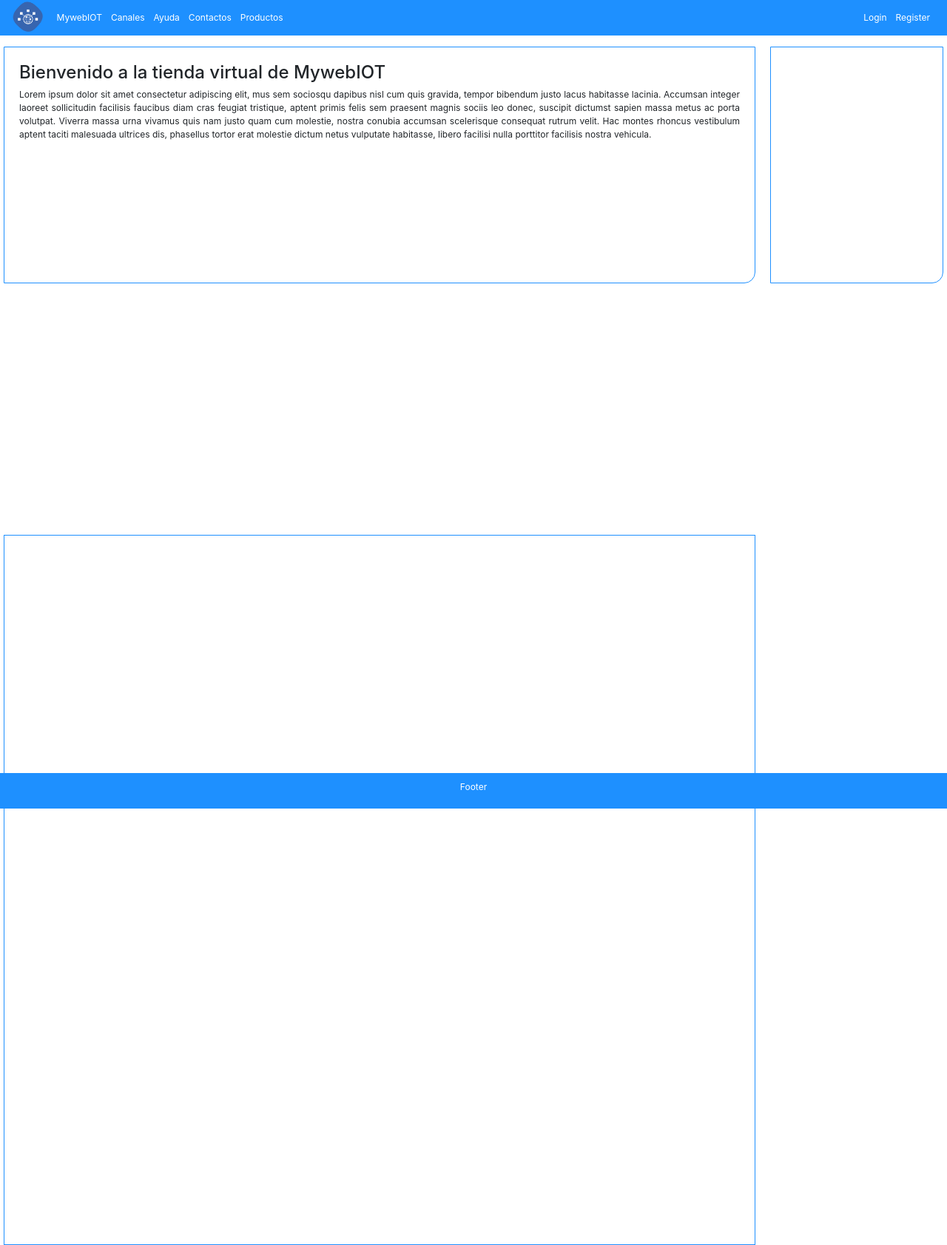
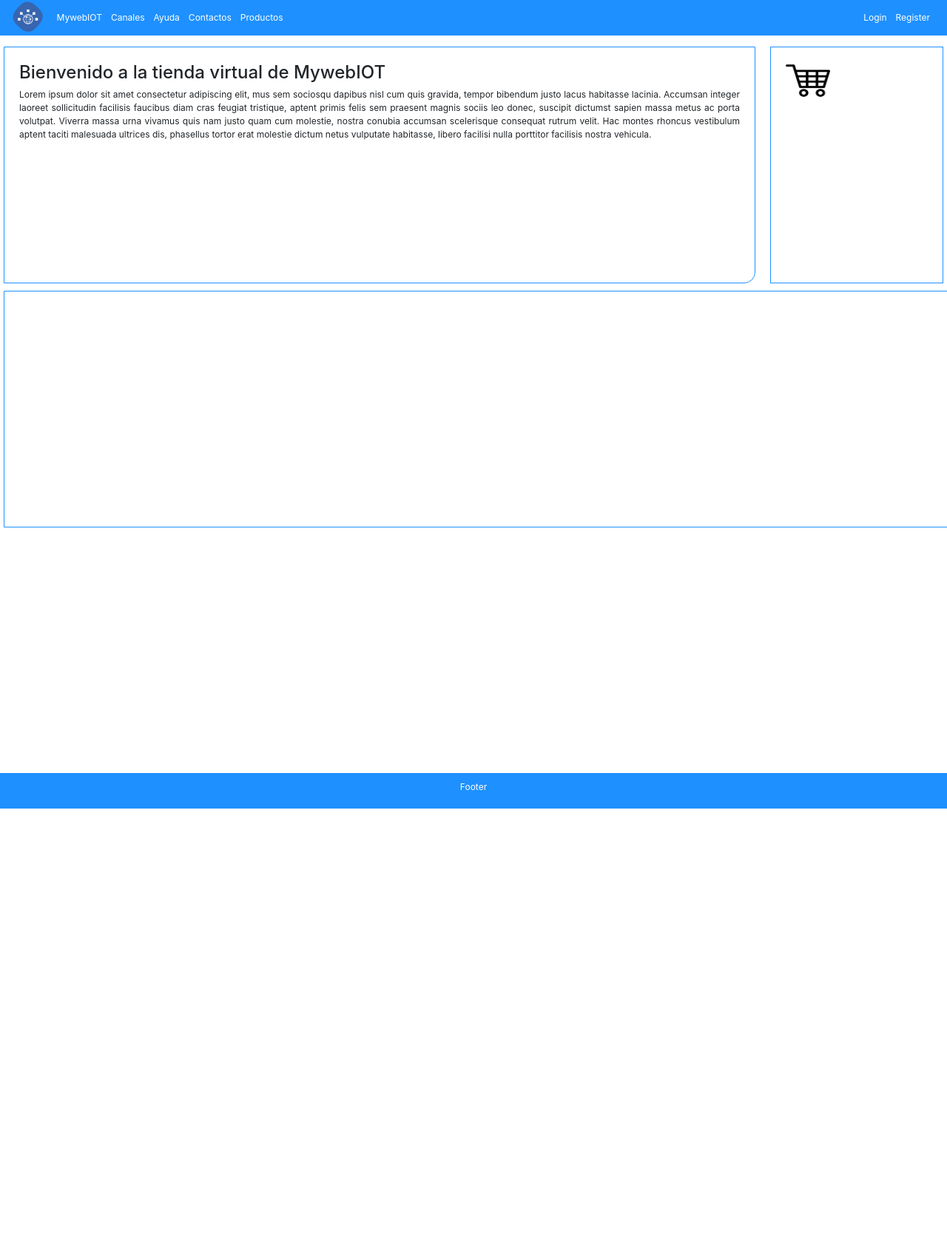
Before and after one commit to ErikMartrus/Webus, a PHP site: page /carrito.php in a window 1280 px wide; the page is wider, and only the part inside the window is pictured. Shown: that part at 74% size. After the commit the page ends 1093 px from the top of that part, so only its background shows below. Run offline with PHP 8.4, Linux system fonts and the light colour scheme.

Commit message:
cambios con respecto la imagen

```diff
--- a/public/carrito.php
+++ b/public/carrito.php
@@ -171,9 +171,8 @@ if (!$conn) {
       malesuada ultrices dis, phasellus tortor erat molestie dictum netus vulputate habitasse, libero facilisi nulla
       porttitor facilisis nostra vehicula. </p>
   </article>
-</section>
 
-  <article class="articulo">
+  <article class="articuloCompra">
         <header>
           <div>
           <header>
@@ -181,9 +180,11 @@ if (!$conn) {
             </header>
         </header>
   </article>
-    <aside id="lateral">
+  </section>
+
+    <aside id="lateralCompra">
       <div>
-      <p class="infoLateralPost1"></p>
+      <img class="carro" src="assets/img/carrito.png" alt="Carrito de compra" width="60" height="50">
       </div>
     </aside>
 </div>
--- a/public/css/misEstilos.css
+++ b/public/css/misEstilos.css
@@ -368,3 +368,23 @@ select{
 .table{
     margin-left: 500px;
 }
+#lateralCompra {
+    width: 100%;
+    float: right;
+    border: 1px solid #1E90FF;
+    margin-top: 10px;
+    height: 40vh;
+}
+.articuloCompra {
+    border: 1px solid #1E90FF;
+    text-align: left;
+    border-bottom-right-radius: 15px;
+    padding: 20px;
+    margin-bottom: 10px;
+    margin-top: 10px;
+    height: 40vh;
+    width: 214vh;
+}
+img.carro{
+    margin:20px;
+}
```
Also changed, not shown: assets/img/carrito.png (deleted), public/assets/img/carrito.png (added).
